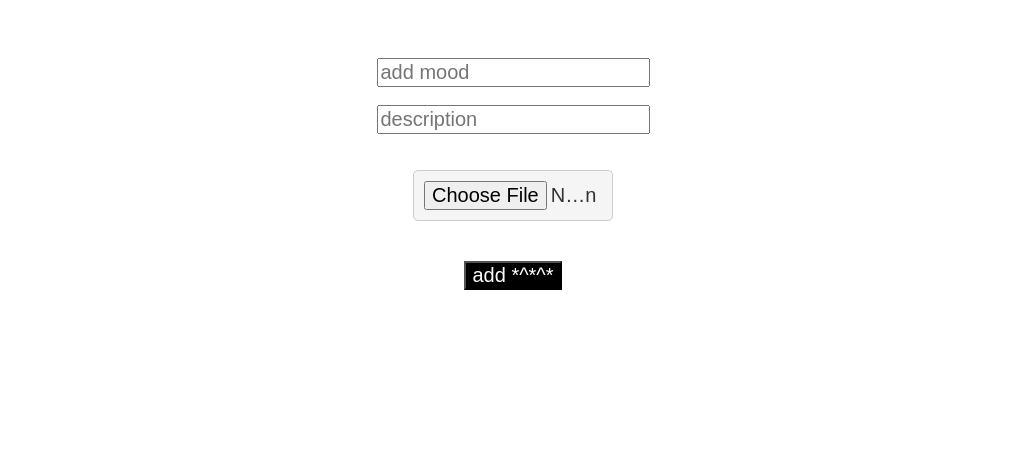
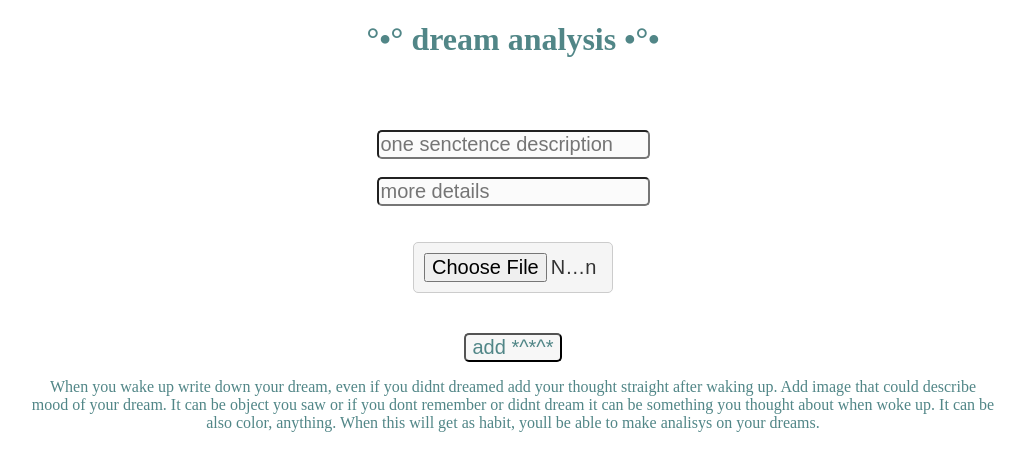
Before and after one commit to lilmicro/md8., a website built with webpack: page md8/src/index.html in a window 1280 px wide. Shown: the whole page, without its empty margins (127-1152 px from the left). Built offline with nearby package versions, Linux system fonts and the light colour scheme; data requests are answered from the project's data file; files whose address does not match are found by name.

Commit message:
analasys

```diff
--- a/md8/package.json
+++ b/md8/package.json
@@ -33,6 +33,7 @@
   "dependencies": {
     "@types/axios": "^0.14.0",
     "axios": "^1.6.2",
+    "date-fns": "^2.30.0",
     "eslint-config-airbnb": "^19.0.4",
     "eslint-config-airbnb-base": "^15.0.0",
     "jquery": "^3.6.3",
--- a/md8/src/index.html
+++ b/md8/src/index.html
@@ -12,20 +12,23 @@
 
 </head>
 <body>
+    <h1 class="maintext"> °•° dream analysis •°•</h1>
     <div class="operatori">
    <div  class="js-ph-wrapper"></div>
-
-
     <form class="js-mood-form">
 
-        <input class="addmood" type="text" name="mood" placeholder="add mood" required>
+        <input class="addmood" type="text" name="mood" placeholder="one senctence description" required>
         <br>
-        <input class="description" type="text" name="mood" placeholder="description" required>
+        <input class="description" type="text" name="mood" placeholder="more details" required>
         <br>
         <br>
-        <input  type="file" accept="image/*" class="js-upload-input" />
+        <input  type="file" accept="image/*" class="js-upload-input" name="mood"/>
         <button class="js-add-button"> add *^*^*</button>
     </form>
+    <p class="textp">When you wake up write down your dream, even if you didnt dreamed add your thought straight after waking up.
+    Add image that could describe mood of your dream. It can be object you saw
+    or if you dont remember or didnt dream it can be something you thought about when woke up.
+    It can be also color, anything. When this will get as habit, youll be able to make analisys on your dreams. </p>
 </div>
 
     <script src="/scripts.js"></script>
--- a/md8/src/scripts.ts
+++ b/md8/src/scripts.ts
@@ -30,14 +30,18 @@ type Moods = {
 }
 let moods : Moods[] = [];
 
-
+ import { formatDistance, subDays } from 'date-fns'
+//const datefns = require("date-fns");
+//import { format, compareAsc } from 'date-fns'
 
 const dropmoods = ()=>{
 const result = axios.get<Moods[]>(' http://localhost:3004/moods ');
 const imageInput = document.querySelector<HTMLInputElement>('.js-upload-input');
 
+
 const wrappers = document.querySelector<HTMLDivElement>(".js-ph-wrapper");
  wrappers.innerHTML = '';
+
 
     result.then(({data}) :void =>{
     data.forEach((Moods : Moods) => {
@@ -50,10 +54,15 @@ const wrappers = document.querySelector<HTMLDivElement>(".js-ph-wrapper");
          <br>
          <h2 class= "text2">${Moods.descript}</h2>
          <button class="js-moods-delete" data-moods-delete="${Moods.id}">delete</button>
+        <div class="date">${Moods.createdDate}</div>
          <hr>
          </div>
          `
     });
+
+
+
+
 const moodDelete = document.querySelectorAll<HTMLButtonElement>('.js-moods-delete');
     moodDelete.forEach((moodBtn: HTMLButtonElement) =>{
         moodBtn.addEventListener('click', async () =>{
@@ -67,7 +76,8 @@ const moodDelete = document.querySelectorAll<HTMLButtonElement>('.js-moods-delet
             }
         })
     })
-})}
+}
+)};
  dropmoods();
 
 
@@ -81,13 +91,16 @@ moodform.addEventListener('submit', (event) =>{
 
     const moodnameInput =  moodform.querySelector<HTMLInputElement>('input[name="mood"]');
     const moodnameInputValue = moodnameInput.value;
+   // const descriptInput =  moodform.querySelector<HTMLInputElement>('input[descript="mood"]');
+   // const descriptInputValue = descriptInput.value;
 
 
-
-    axios.post<Moods>( 'http://localhost:3004/moods', {
+    axios.post<Moods>(  'http://localhost:3004/moods', {
         name: moodnameInputValue,
+    //   descript : descriptInputValue,
     }).then (() =>{
         moodnameInput.value = '';
+     //   descriptInput.value = '';
         dropmoods();
     });
 
--- a/md8/src/styles.scss
+++ b/md8/src/styles.scss
@@ -1,5 +1,5 @@
 body {
-  background-color: white;
+  background-color: rgb(255, 255, 255);
 }
 
 *{
@@ -9,7 +9,9 @@ body {
 .js-ph-wrapper{
   display: flex;
   justify-content: space-around;
-padding-bottom: 50px;
+  padding-bottom: 50px;
+
+
 
 }
 
@@ -19,29 +21,33 @@ padding-bottom: 50px;
 }
 
 .mood{
- border: 1px solid grey;
+ //border: 1px solid black;
  padding: 25px;
  border-radius: 5px;
  width: 350px;
  display: flex;
  flex-direction: column;
+ background-color: #f0f0f048;
+ box-shadow: 5px 2px 2px grey;
 }
 
 .text1{
 font-size: 40px;
 text-align: center;
+color:  rgb(81, 134, 135);;
 }
 
 .text2{
 font-size: 20px;
 text-align: center;
+color: rgb(81, 134, 135);
 }
 
 .js-moods-delete{
- background-color: white;
+ background-color: transparent;
  border: 1px solid grey;
 border: none;
-
+color: rgb(81, 134, 135);
 }
 .image{
   display: flex;
@@ -67,10 +73,23 @@ flex-direction: column;
 .addmood, .description, .js-add-button{
   align-self: center;
   font-size: 20px;
+  border-radius: 5px;
+  background-color: #f0f0f048;
 }
 .js-add-button{
   margin-top: 40px;
-  background-color: black;
-  color: white;
+  background-color: #c7c7c724;
+  color: rgb(81, 134, 135);
   font-size: 20px;
 }
+.maintext{
+  text-align: center;
+  color:  rgb(81, 134, 135);
+}
+
+.textp{
+  text-align: center;
+  padding-left: 150px;
+  padding-right: 150px;
+ color:  rgb(81, 134, 135);
+}
```
Also changed, not shown: 1 other file.
